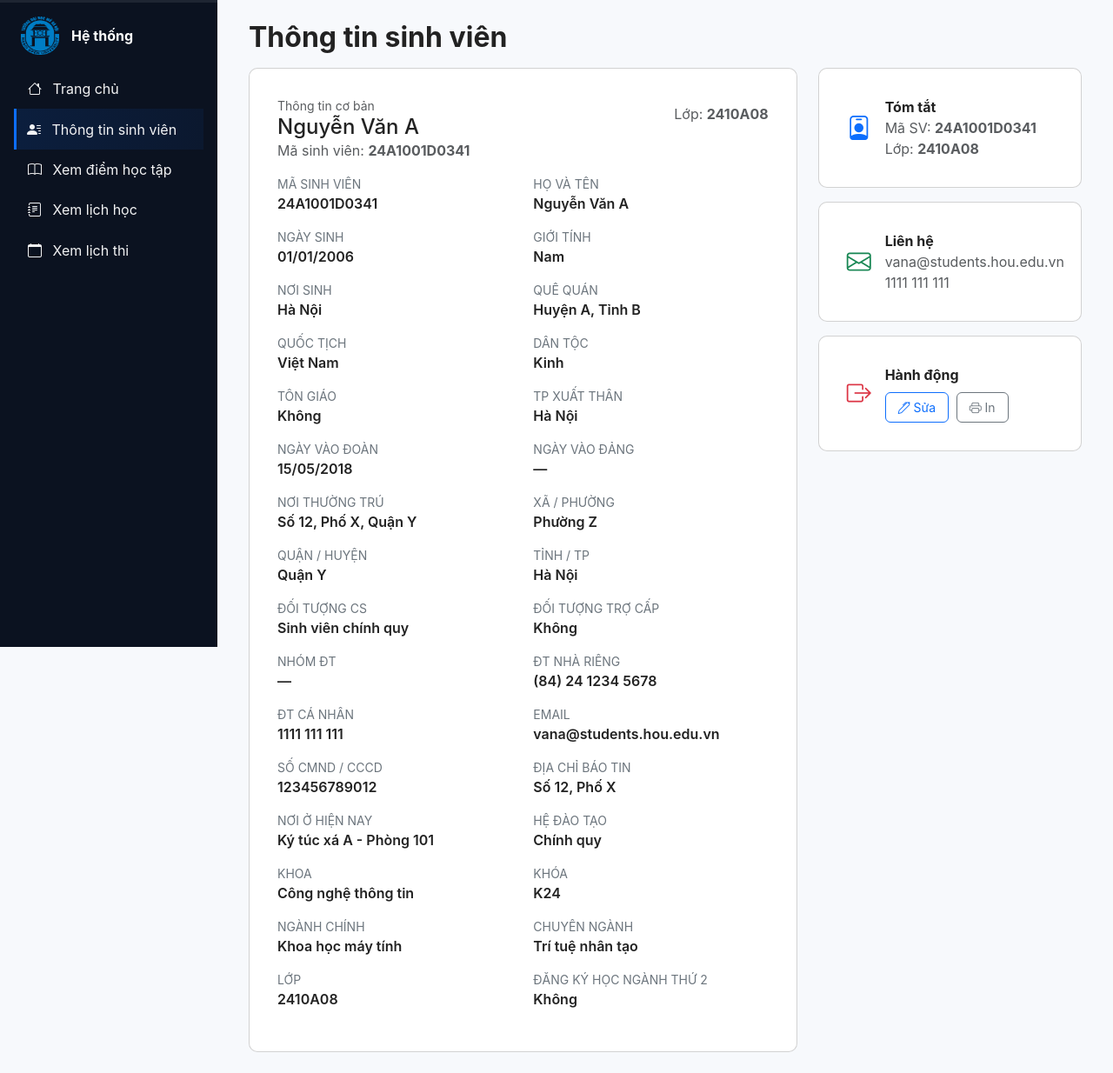
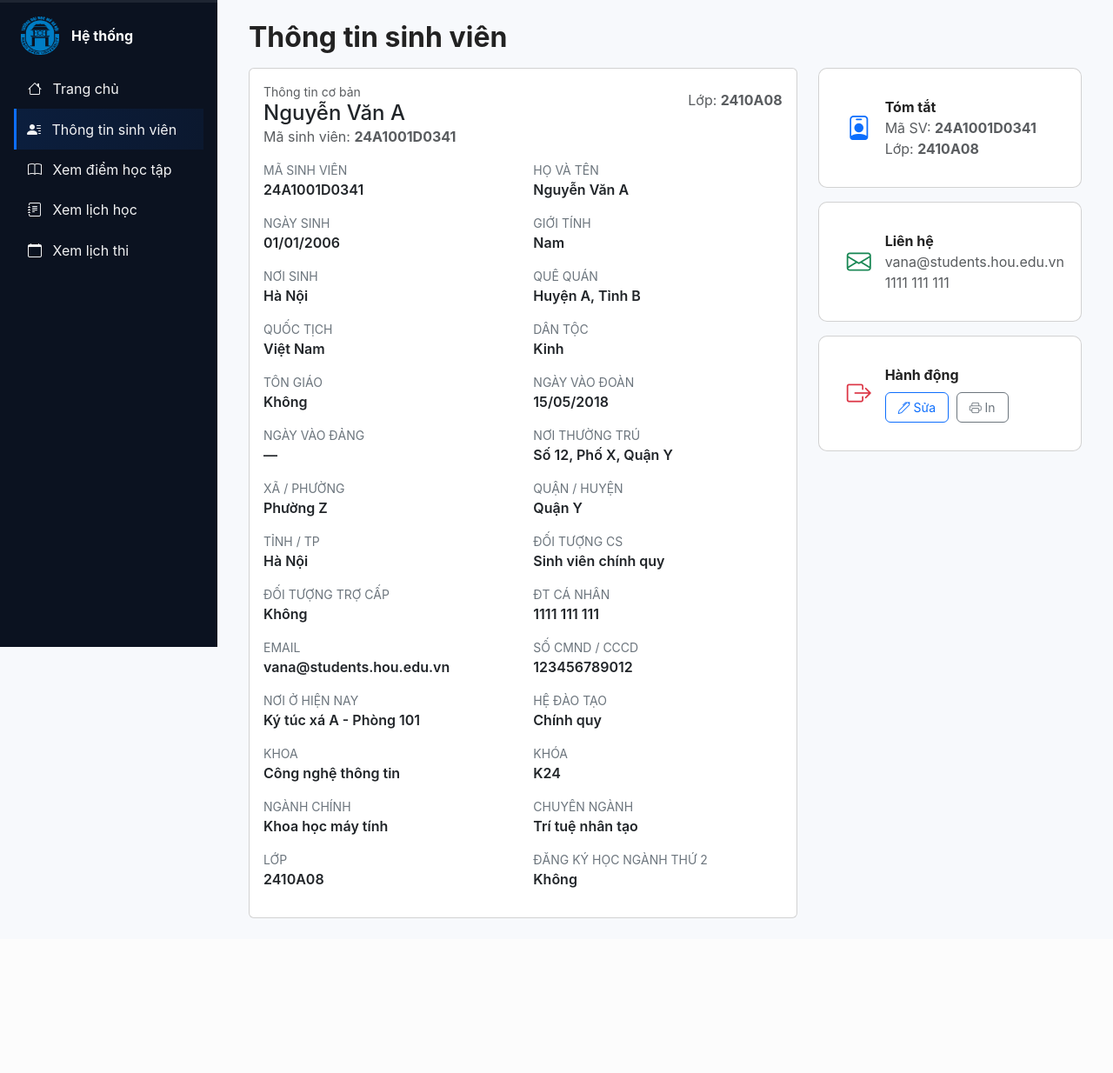
Before and after one commit to blueMonkey23/QuanLySinhVien, a PHP site: page /information.html in a window 1280 px wide. Shown: the part 56-1290 px from the top of the page at 87% size. After the commit the page ends 1112 px from the top, so only its background shows below. Run offline with PHP 8.4, Linux system fonts and the light colour scheme.

Commit message:
update suggested

```diff
--- a/css/index.css
+++ b/css/index.css
@@ -354,14 +354,20 @@ table.table tbody tr:hover { background: linear-gradient(90deg,#f8fbff,#ffffff);
 
 @media (max-width: 900px) {
   .schedule-header, .schedule-row {
-    grid-template-columns: 120px repeat(3, 1fr);
+    grid-template-columns: 120px 1fr;
   }
-  .schedule-header .cell:nth-child(n+5),
-  .schedule-row .cell:nth-child(n+5) {
+  /* Ẩn tất cả cột trừ shift-col (cột đầu) */
+  .schedule-header .cell:not(:first-child),
+  .schedule-row .cell:not(:first-child) {
     display: none;
   }
-  .card-schedule { font-size: .95rem; }
+  /* Khi chọn thứ thì hiển thị lại cột tương ứng */
+  .schedule-header .cell.show,
+  .schedule-row .cell.show {
+    display: flex;
+  }
 }
+
 
 .schedule-header .cell:last-child,
 .schedule-row .cell:last-child {
--- a/information.html
+++ b/information.html
@@ -52,7 +52,7 @@
 
       <div class="row g-4">
         <div class="col-lg-8">
-          <div class="card menu-card">
+          <div class="card">
             <div class="card-body">
               <div class="d-flex justify-content-between align-items-start mb-3">
                 <div>
@@ -112,11 +112,6 @@
                 </div>
 
                 <div class="col-md-6 mb-3">
-                  <div class="small text-uppercase text-secondary">TP xuất thân</div>
-                  <div class="fw-semibold">Hà Nội</div>
-                </div>
-
-                <div class="col-md-6 mb-3">
                   <div class="small text-uppercase text-secondary">Ngày vào Đoàn</div>
                   <div class="fw-semibold">15/05/2018</div>
                 </div>
@@ -157,16 +152,6 @@
                 </div>
 
                 <div class="col-md-6 mb-3">
-                  <div class="small text-uppercase text-secondary">Nhóm ĐT</div>
-                  <div class="fw-semibold">—</div>
-                </div>
-
-                <div class="col-md-6 mb-3">
-                  <div class="small text-uppercase text-secondary">ĐT nhà riêng</div>
-                  <div class="fw-semibold">(84) 24 1234 5678</div>
-                </div>
-
-                <div class="col-md-6 mb-3">
                   <div class="small text-uppercase text-secondary">ĐT cá nhân</div>
                   <div class="fw-semibold">1111 111 111</div>
                 </div>
@@ -179,11 +164,6 @@
                 <div class="col-md-6 mb-3">
                   <div class="small text-uppercase text-secondary">Số CMND / CCCD</div>
                   <div class="fw-semibold">123456789012</div>
-                </div>
-
-                <div class="col-md-6 mb-3">
-                  <div class="small text-uppercase text-secondary">Địa chỉ báo tin</div>
-                  <div class="fw-semibold">Số 12, Phố X</div>
                 </div>
 
                 <div class="col-md-6 mb-3">
--- a/js/script.js
+++ b/js/script.js
@@ -75,3 +75,34 @@ if (toggleBtn && sidebar && overlay) {
         overlay.classList.remove("active");
     });
 }
+
+document.addEventListener("DOMContentLoaded", function() {
+  const select = document.getElementById("daySelect");
+  const table = document.getElementById("scheduleTable");
+
+  if (select && table) {
+    function updateDay() {
+      const value = select.value;
+      table.className = "schedule-wrapper show-" + value;
+    }
+
+    select.addEventListener("change", updateDay);
+    updateDay();
+  }
+});
+//thoi khoa bieu
+
+const daySelect = document.getElementById("daySelect");
+daySelect.addEventListener("change", () => {
+  const dayIndex = {
+    mon: 2, tue: 3, wed: 4, thu: 5, fri: 6, sat: 7, sun: 8
+  }[daySelect.value];
+
+  document.querySelectorAll(".schedule-header .cell, .schedule-row .cell").forEach((cell, i) => {
+    if (i % 8 === dayIndex - 1 || i % 8 === 0) cell.classList.add("show");
+    else cell.classList.remove("show");
+  });
+});
+
+// Gọi 1 lần khi load trang
+daySelect.dispatchEvent(new Event("change"));
```
Also changed, not shown: class_schedule.html (+12 -0 lines).
